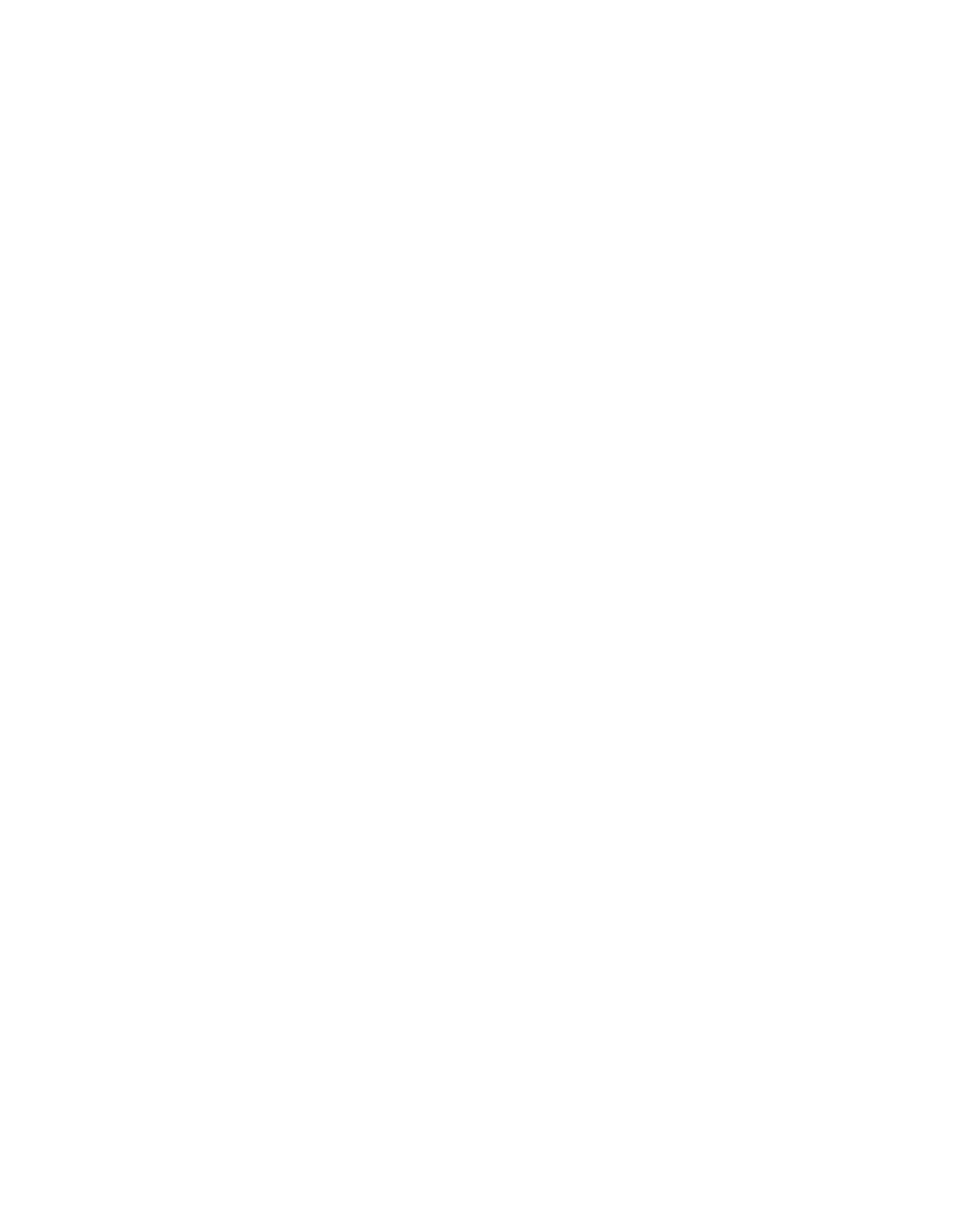
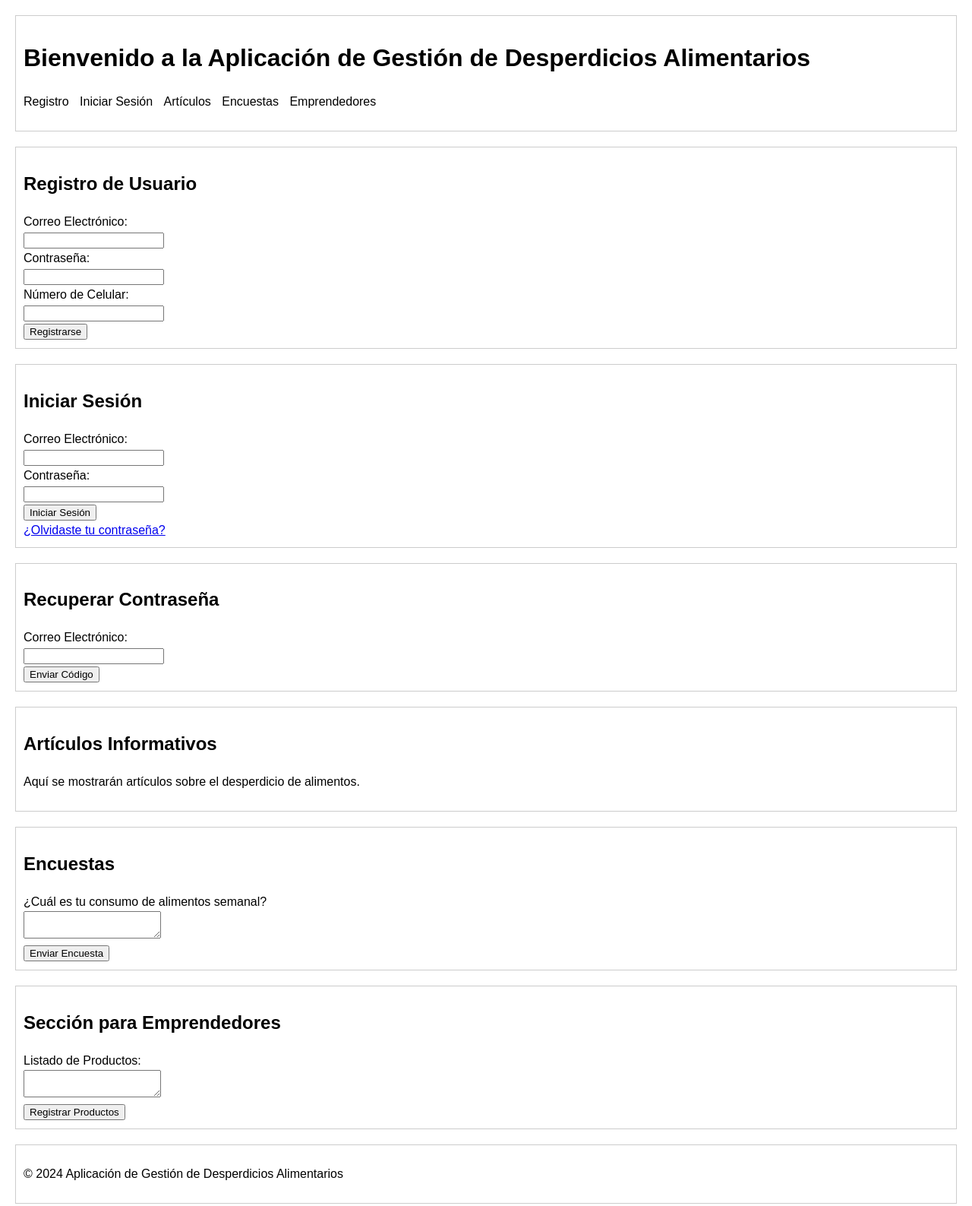
Before and after one commit to Davidmelo31/beta, a plain HTML site: page index.html in a window 1280 px wide. Shown: the whole page at 76% size. Before the commit the page ends 800 px from the top, so only its background shows below. Drawn offline with Linux system fonts and the light colour scheme.

Commit message:
Update index.html

```diff
--- a/index.html
+++ b/index.html
@@ -1,11 +1,91 @@
 <!DOCTYPE html>
-<html lang="en">
+<html lang="es">
 <head>
     <meta charset="UTF-8">
     <meta name="viewport" content="width=device-width, initial-scale=1.0">
-    <title>Welcome</title>
+    <title>Aplicación de Gestión de Desperdicios Alimentarios - Wireframe</title>
+    <style>
+        body { font-family: Arial, sans-serif; line-height: 1.5; margin: 20px; }
+        header, section, footer { margin-bottom: 20px; padding: 10px; border: 1px solid #ccc; }
+        nav ul { list-style-type: none; padding: 0; }
+        nav ul li { display: inline; margin-right: 10px; }
+    </style>
 </head>
 <body>
 
+    <header>
+        <h1>Bienvenido a la Aplicación de Gestión de Desperdicios Alimentarios</h1>
+        <nav>
+            <ul>
+                <li>Registro</li>
+                <li>Iniciar Sesión</li>
+                <li>Artículos</li>
+                <li>Encuestas</li>
+                <li>Emprendedores</li>
+            </ul>
+        </nav>
+    </header>
+
+    <section id="registro">
+        <h2>Registro de Usuario</h2>
+        <form>
+            <label>Correo Electrónico:</label><br>
+            <input type="email" required><br>
+            <label>Contraseña:</label><br>
+            <input type="password" required><br>
+            <label>Número de Celular:</label><br>
+            <input type="tel" required><br>
+            <button type="submit">Registrarse</button>
+        </form>
+    </section>
+
+    <section id="login">
+        <h2>Iniciar Sesión</h2>
+        <form>
+            <label>Correo Electrónico:</label><br>
+            <input type="email" required><br>
+            <label>Contraseña:</label><br>
+            <input type="password" required><br>
+            <button type="submit">Iniciar Sesión</button>
+        </form>
+        <a href="#recuperar">¿Olvidaste tu contraseña?</a>
+    </section>
+
+    <section id="recuperar">
+        <h2>Recuperar Contraseña</h2>
+        <form>
+            <label>Correo Electrónico:</label><br>
+            <input type="email" required><br>
+            <button type="submit">Enviar Código</button>
+        </form>
+    </section>
+
+    <section id="articulos">
+        <h2>Artículos Informativos</h2>
+        <p>Aquí se mostrarán artículos sobre el desperdicio de alimentos.</p>
+    </section>
+
+    <section id="encuestas">
+        <h2>Encuestas</h2>
+        <form>
+            <label>¿Cuál es tu consumo de alimentos semanal?</label><br>
+            <textarea required></textarea><br>
+            <button type="submit">Enviar Encuesta</button>
+        </form>
+    </section>
+
+    <section id="emprendedores">
+        <h2>Sección para Emprendedores</h2>
+        <form>
+            <label>Listado de Productos:</label><br>
+            <textarea required></textarea><br>
+            <button type="submit">Registrar Productos</button>
+        </form>
+    </section>
+
+    <footer>
+        <p>&copy; 2024 Aplicación de Gestión de Desperdicios Alimentarios</p>
+    </footer>
+
 </body>
 </html>
```
